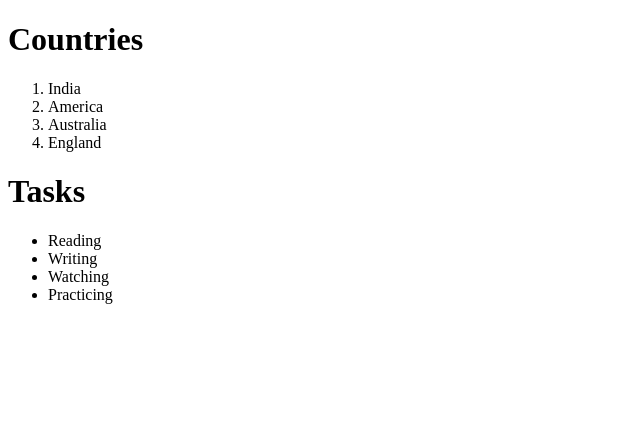
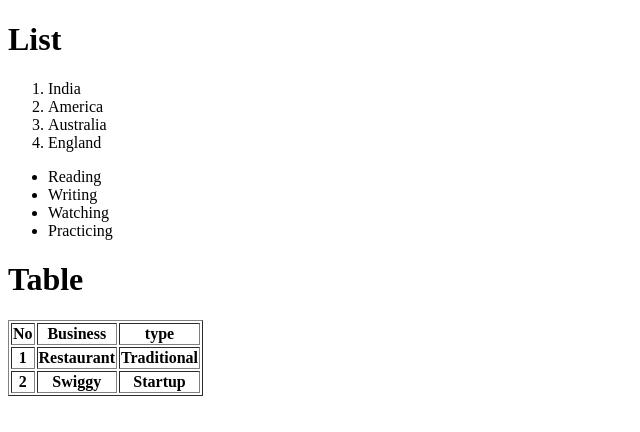
Before and after one commit to jaz2000/Web-Design-Challenge, a plain HTML site: page hello2.html in a window 1280 px wide. Shown: the whole page, without its empty margins (0-640 px from the left). Drawn offline with Linux system fonts and the light colour scheme.

Commit message:
table added

```diff
--- a/hello2.html
+++ b/hello2.html
@@ -5,7 +5,7 @@
     </head>
     <body>
         <!-- <h1>Welcome to page2</h1> -->
-        <h1>Countries</h1>
+        <h1>List</h1>
         <ol>
             <li>India</li>
             <li>America</li>
@@ -13,12 +13,34 @@
             <li>England</li>
         </ol>
 
-        <h1>Tasks</h1>
         <ul>
             <li>Reading</li>
             <li>Writing</li>
             <li>Watching</li>
             <li>Practicing</li>
         </ul>
+
+        <h1>Table</h1>
+        <table border="1px">
+            <thead>
+                <tr>
+                    <th>No</th>
+                    <th>Business</th>
+                    <th>type</th>
+                </tr>
+            </thead>
+            <tbody>
+                <tr>
+                    <th>1</th>
+                    <th>Restaurant</th>
+                    <th>Traditional</th>
+                </tr>
+                <tr>
+                    <th>2</th>
+                    <th>Swiggy</th>
+                    <th>Startup</th>
+                </tr>
+            </tbody>
+        </table>
     </body>
 </html>
```
